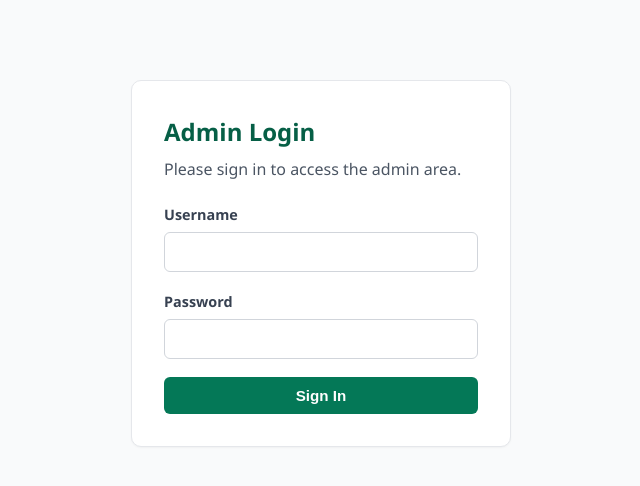
After one commit to unixbytes/eRecycle, a Flask app: page /admin/login in a window 1280 px wide. The commit adds this page. Shown: the top 486 px of the page, without its empty margins (319-959 px from the left). Run offline with Flask 3, Linux system fonts and the light colour scheme; parts of the project's set-up code (start-up, migrations or seed data) failed here and were passed over.

Commit message:
Add admin login protection and remove public admin links

```diff
--- a/app/__init__.py
+++ b/app/__init__.py
@@ -1,4 +1,4 @@
-from flask import Flask, render_template, request, redirect, url_for, flash, jsonify
+from flask import Flask, render_template, request, redirect, url_for, flash, jsonify, session
 from flask_sqlalchemy import SQLAlchemy
 from flask_wtf import FlaskForm
 from wtforms import StringField, TextAreaField, SelectField, SubmitField
@@ -17,6 +17,11 @@ app = Flask(__name__)
 app.config['SECRET_KEY'] = 'dev-secret-key-change-in-production'
 app.config['SQLALCHEMY_DATABASE_URI'] = 'sqlite:///erecycle.db'
 app.config['SQLALCHEMY_TRACK_MODIFICATIONS'] = False
+
+# Admin basic auth
+app.config['ADMIN_USERNAME'] = 'admin'
+app.config['ADMIN_PASSWORD'] = 'admin123'
+app.config['ADMIN_LOGIN_URL'] = '/admin/login'
 
 # Email / M365 configuration
 app.config['MAIL_SERVER'] = 'smtp.office365.com'
@@ -580,7 +585,40 @@ def api_reverse_geocode():
 
 # ========== ADMIN ROUTES ==========
 
+def admin_required(f):
+    from functools import wraps
+    @wraps(f)
+    def decorated(*args, **kwargs):
+        if not session.get('admin_authenticated'):
+            return redirect(url_for('admin_login'))
+        return f(*args, **kwargs)
+    return decorated
+
+@app.route('/admin/login', methods=['GET', 'POST'])
+def admin_login():
+    class LoginForm(FlaskForm):
+        class Meta:
+            csrf = False
+        username = StringField('Username', validators=[DataRequired()])
+        password = StringField('Password', validators=[DataRequired()])
+        submit = SubmitField('Sign In')
+    form = LoginForm()
+    if form.validate_on_submit():
+        if form.username.data == app.config.get('ADMIN_USERNAME') and form.password.data == app.config.get('ADMIN_PASSWORD'):
+            session['admin_authenticated'] = True
+            next_url = request.args.get('next') or url_for('admin_dashboard')
+            return redirect(next_url)
+        flash('Invalid credentials.', 'danger')
+    return render_template('admin/login.html', form=form)
+
+@app.route('/admin/logout')
+def admin_logout():
+    session.pop('admin_authenticated', None)
+    flash('Logged out.', 'success')
+    return redirect(url_for('admin_login'))
+
 @app.route('/admin')
+@admin_required
 def admin_dashboard():
     # Summary statistics
     total = PickupRequest.query.count()
@@ -604,6 +642,7 @@ def admin_dashboard():
 
 
 @app.route('/admin/requests')
+@admin_required
 def admin_requests():
     status_filter = request.args.get('status', 'all')
     query = PickupRequest.query
@@ -614,6 +653,7 @@ def admin_requests():
 
 
 @app.route('/admin/request/<int:id>', methods=['GET', 'POST'])
+@admin_required
 def admin_request_detail(id):
     pickup = PickupRequest.query.get_or_404(id)
     form = AdminStatusUpdateForm(obj=pickup)
@@ -642,6 +682,7 @@ def admin_request_detail(id):
 
 
 @app.route('/admin/request/<int:id>/add-item', methods=['POST'])
+@admin_required
 def admin_add_item(id):
     pickup = PickupRequest.query.get_or_404(id)
     device_type_id = request.form.get('device_type_id')
@@ -667,6 +708,7 @@ def admin_add_item(id):
 
 
 @app.route('/admin/request/<int:id>/update-customer', methods=['POST'])
+@admin_required
 def admin_update_customer(id):
     pickup = PickupRequest.query.get_or_404(id)
     customer = pickup.customer
@@ -687,6 +729,7 @@ def admin_update_customer(id):
 
 
 @app.route('/admin/request/<int:item_id>/delete-item', methods=['POST'])
+@admin_required
 def admin_delete_item(item_id):
     item = PickupItem.query.get_or_404(item_id)
     pickup_id = item.pickup_request_id
@@ -697,12 +740,14 @@ def admin_delete_item(item_id):
 
 
 @app.route('/admin/device-types')
+@admin_required
 def admin_device_types():
     device_types = DeviceType.query.order_by(DeviceType.category, DeviceType.name).all()
     return render_template('admin/device_types.html', device_types=device_types)
 
 
 @app.route('/admin/device-types/add', methods=['POST'])
+@admin_required
 def admin_add_device_type():
     name = request.form.get('name')
     category = request.form.get('category', 'other')
@@ -719,6 +764,7 @@ def admin_add_device_type():
 
 
 @app.route('/admin/device-types/<int:id>/delete', methods=['POST'])
+@admin_required
 def admin_delete_device_type(id):
     device = DeviceType.query.get_or_404(id)
     db.session.delete(device)
@@ -728,6 +774,7 @@ def admin_delete_device_type(id):
 
 
 @app.route('/admin/request/<int:id>/print-label')
+@admin_required
 def admin_print_label(id):
     pickup = PickupRequest.query.get_or_404(id)
     return render_template('admin/print_label.html', pickup=pickup)
--- a/app/templates/admin/dashboard.html
+++ b/app/templates/admin/dashboard.html
@@ -15,6 +15,7 @@
                 <a href="/admin/requests" class="btn btn-secondary">All Requests</a>
                 <a href="/admin/device-types" class="btn btn-secondary">Device Types</a>
                 <a href="/admin/email-settings" class="btn btn-secondary">Email Settings</a>
+                <a href="/admin/logout" class="btn btn-danger" style="margin-left: auto;">Logout</a>
                 <a href="/" class="btn btn-secondary">Public Site</a>
             </div>
         </div>
--- a/app/templates/admin/device_types.html
+++ b/app/templates/admin/device_types.html
@@ -13,8 +13,9 @@
             <div class="nav-links">
                 <a href="/admin" class="btn btn-secondary">Dashboard</a>
                 <a href="/admin/requests" class="btn btn-secondary">All Requests</a>
-                <a href="/admin/device-types" class="btn btn-primary">Device Types</a>
+                <a href="/admin/device-types" class="btn btn-secondary">Device Types</a>
                 <a href="/admin/email-settings" class="btn btn-secondary">Email Settings</a>
+                <a href="/admin/logout" class="btn btn-danger" style="margin-left: auto;">Logout</a>
                 <a href="/" class="btn btn-secondary">Public Site</a>
             </div>
         </div>
--- /dev/null
+++ b/app/templates/admin/login.html
@@ -0,0 +1,40 @@
+<!DOCTYPE html>
+<html lang="en">
+<head>
+    <meta charset="UTF-8">
+    <meta name="viewport" content="width=device-width, initial-scale=1.0">
+    <title>Admin Login - EcoRecycle</title>
+    <link rel="stylesheet" href="{{ url_for('static', filename='css/main.css') }}">
+</head>
+<body>
+    <div class="container" style="max-width: 420px; padding-top: 80px;">
+        <div style="background: var(--white); padding: 32px; border-radius: 10px; border: 1px solid var(--gray-200); box-shadow: 0 1px 2px rgba(0,0,0,0.04);">
+            <h2 style="margin-bottom: 6px; color: var(--green-700);">Admin Login</h2>
+            <p style="margin-bottom: 20px; color: var(--gray-600);">Please sign in to access the admin area.</p>
+
+            {% with messages = get_flashed_messages(with_categories=true) %}
+              {% if messages %}
+                {% for category, message in messages %}
+                  <div class="alert alert-{{ category }}">{{ message }}</div>
+                {% endfor %}
+              {% endif %}
+            {% endwith %}
+
+            <form method="POST" action="{{ url_for('admin_login') }}">
+                {{ form.hidden_tag() }}
+                <div class="form-group">
+                    {{ form.username.label }}
+                    {{ form.username(class="form-control", autocomplete="off") }}
+                    {% if form.username.errors %}<span class="field-error">{{ form.username.errors[0] }}</span>{% endif %}
+                </div>
+                <div class="form-group">
+                    {{ form.password.label }}
+                    {{ form.password(class="form-control") }}
+                    {% if form.password.errors %}<span class="field-error">{{ form.password.errors[0] }}</span>{% endif %}
+                </div>
+                <button type="submit" class="btn btn-primary" style="width: 100%;">Sign In</button>
+            </form>
+        </div>
+    </div>
+</body>
+</html>
--- a/app/templates/admin/request_detail.html
+++ b/app/templates/admin/request_detail.html
@@ -16,6 +16,7 @@
                 <a href="/admin/device-types" class="btn btn-secondary">Device Types</a>
                 <a href="/track/{{ pickup.tracking_number }}" class="btn btn-secondary" target="_blank">Client View</a>
                 <a href="/admin/email-settings" class="btn btn-secondary">Email Settings</a>
+                <a href="/admin/logout" class="btn btn-danger" style="margin-left: auto;">Logout</a>
             </div>
         </div>
     </nav>
--- a/app/templates/admin/requests.html
+++ b/app/templates/admin/requests.html
@@ -12,9 +12,10 @@
             <a href="/admin" class="nav-brand">♻️ EcoRecycle Admin</a>
             <div class="nav-links">
                 <a href="/admin" class="btn btn-secondary">Dashboard</a>
-                <a href="/admin/requests" class="btn btn-primary">All Requests</a>
+                <a href="/admin/requests" class="btn btn-secondary">All Requests</a>
                 <a href="/admin/device-types" class="btn btn-secondary">Device Types</a>
                 <a href="/admin/email-settings" class="btn btn-secondary">Email Settings</a>
+                <a href="/admin/logout" class="btn btn-danger" style="margin-left: auto;">Logout</a>
                 <a href="/" class="btn btn-secondary">Public Site</a>
             </div>
         </div>
--- a/app/templates/index.html
+++ b/app/templates/index.html
@@ -13,7 +13,6 @@
             <div class="nav-links">
                 <a href="/request-pickup" class="btn btn-primary">Schedule Pickup</a>
                 <a href="/track" class="btn btn-secondary">Track Request</a>
-                <a href="/admin" class="btn btn-secondary">Admin</a>
             </div>
         </div>
     </nav>
--- a/app/templates/request_pickup.html
+++ b/app/templates/request_pickup.html
@@ -13,7 +13,6 @@
             <div class="nav-links">
                 <a href="/request-pickup" class="btn btn-primary">Schedule Pickup</a>
                 <a href="/track" class="btn btn-secondary">Track Request</a>
-                <a href="/admin" class="btn btn-secondary">Admin</a>
             </div>
         </div>
     </nav>
--- a/app/templates/track_form.html
+++ b/app/templates/track_form.html
@@ -13,7 +13,6 @@
             <div class="nav-links">
                 <a href="/request-pickup" class="btn btn-primary">Schedule Pickup</a>
                 <a href="/track" class="btn btn-secondary">Track Request</a>
-                <a href="/admin" class="btn btn-secondary">Admin</a>
             </div>
         </div>
     </nav>
--- a/app/templates/track_request.html
+++ b/app/templates/track_request.html
@@ -13,7 +13,6 @@
             <div class="nav-links">
                 <a href="/request-pickup" class="btn btn-primary">Schedule Pickup</a>
                 <a href="/track" class="btn btn-secondary">Track Request</a>
-                <a href="/admin" class="btn btn-secondary">Admin</a>
             </div>
         </div>
     </nav>
```
Also changed, not shown: 1 other file.
